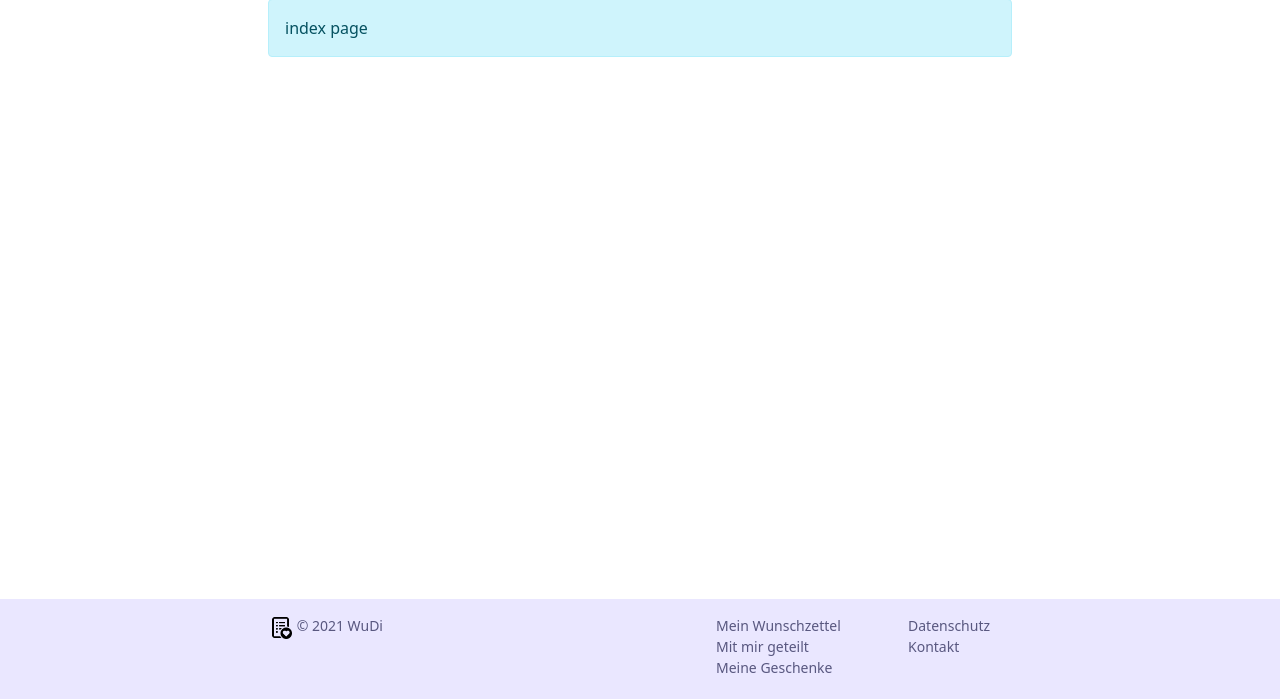
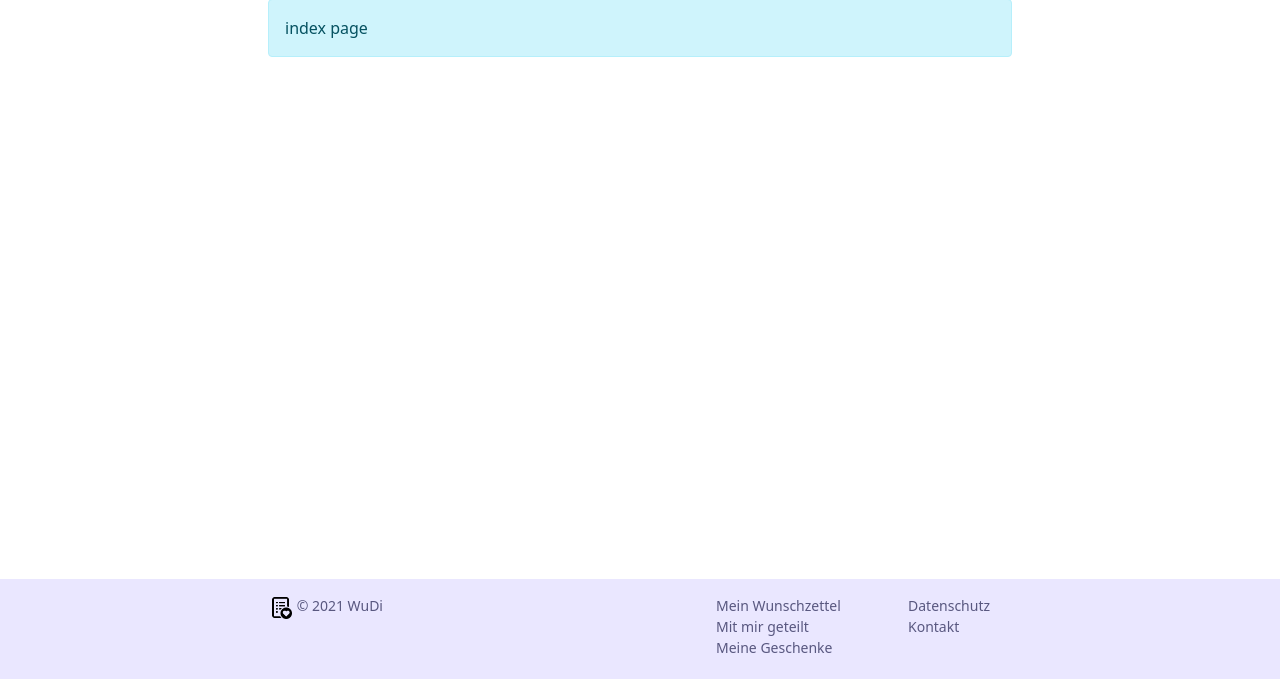
Before and after one commit to allokz/django-wishlist, a Django app: page / in a window 1280 px wide. Shown: the part 121-820 px from the top of the page. Run offline with Django 3.2, Linux system fonts and the light colour scheme; some libraries are stand-ins or nearby versions.

Commit message:
changed .content min-height
in order to fit the whole footer when content is to small

```diff
--- a/wishlist/static/css/styles.css
+++ b/wishlist/static/css/styles.css
@@ -64,7 +64,7 @@ nav {
 
 .content {
     max-width: 768px;
-    min-height: calc(100vh - 200px);
+    min-height: calc(100vh - 220px);
     margin-top: 20px;
 }
 
```
